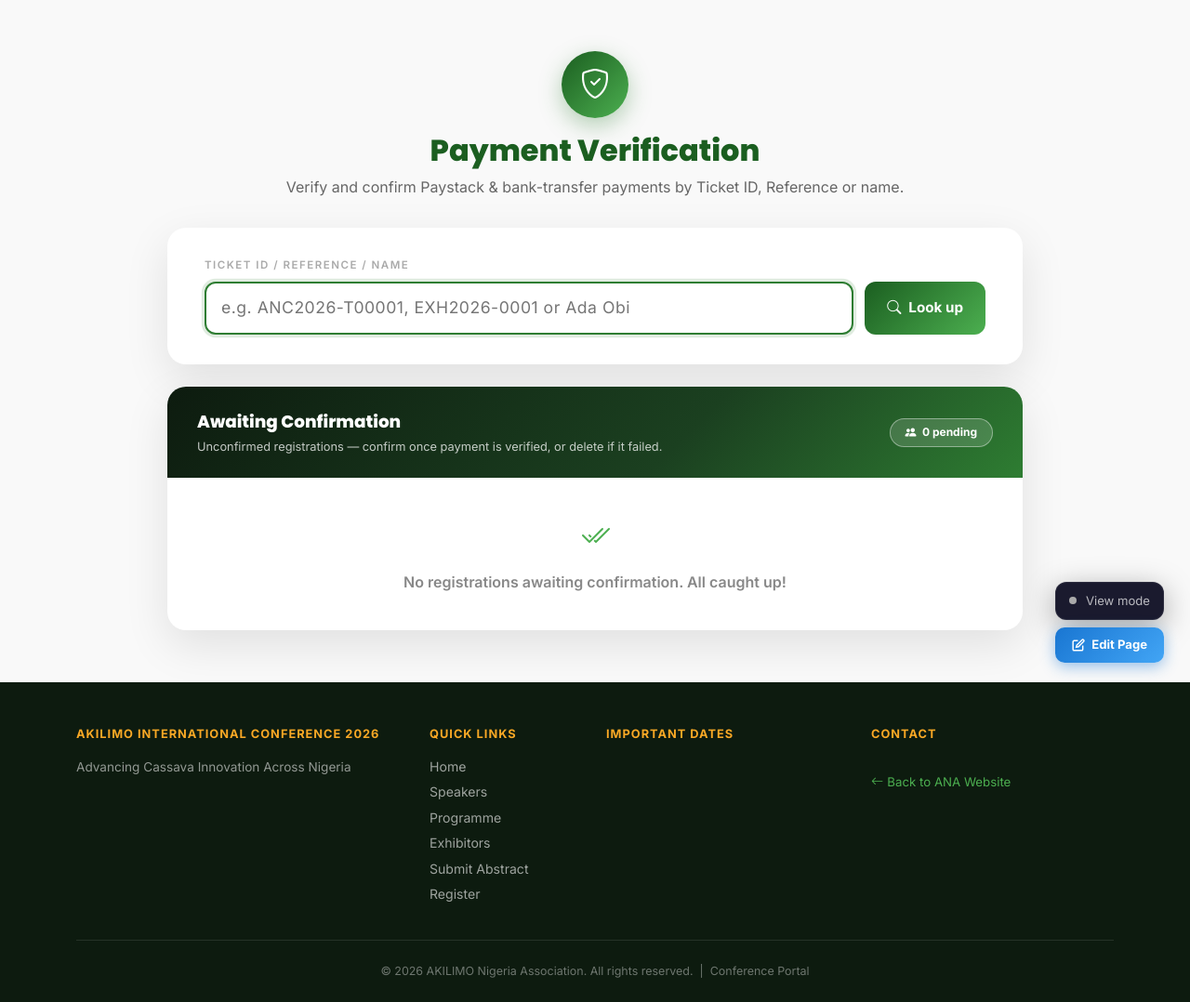
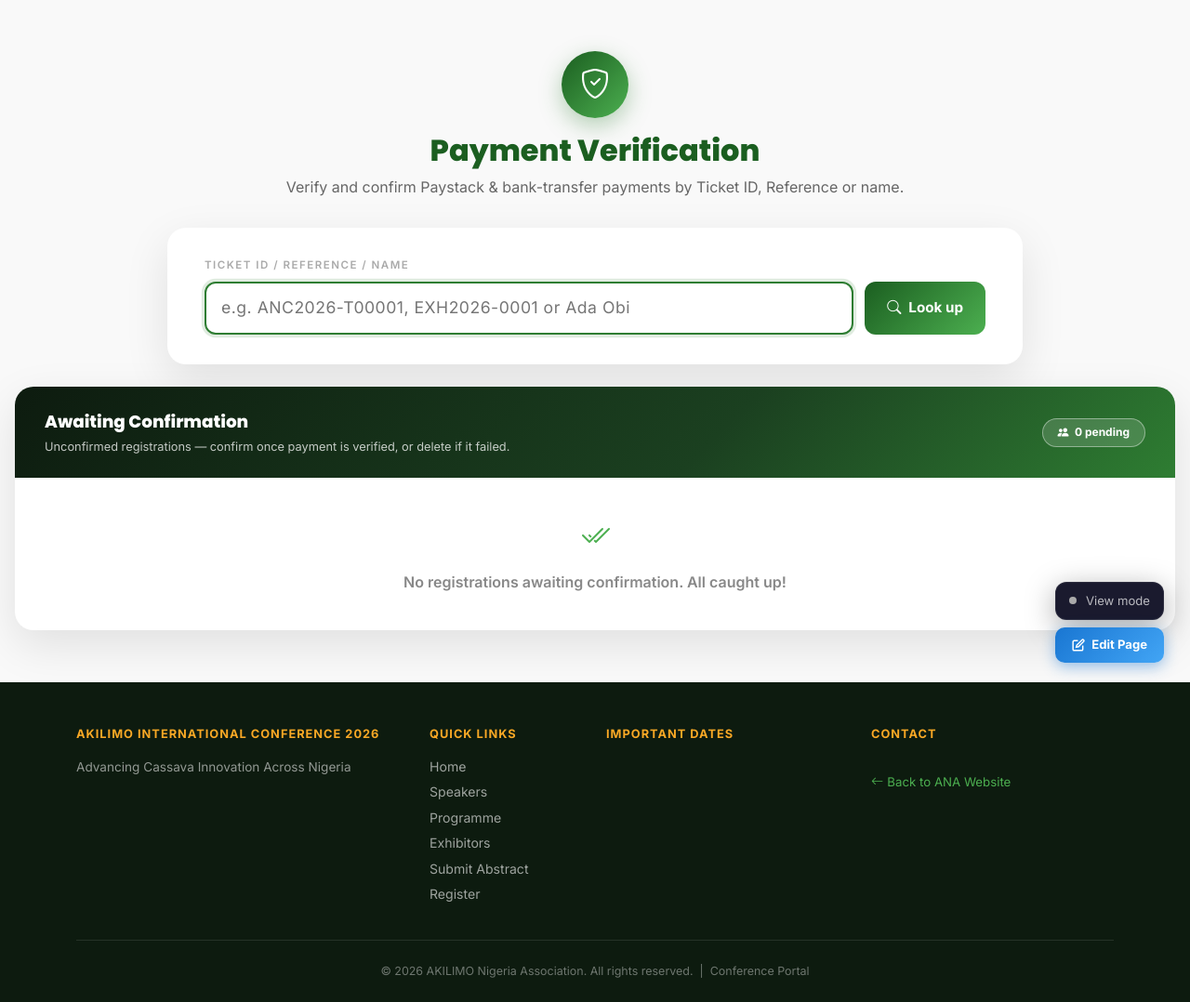
Before and after one commit to ojsys/ana_pro, a Django app: page /conference/payment/verification/ in a window 1280 px wide. Shown: the part 59-1137 px from the top of the page at 93% size. Run offline with Django 5.2, Linux system fonts and the light colour scheme; the visitor is signed in with stand-in values (Sample User, id 1); data that the repository does not hold is empty; some libraries are stand-ins or nearby versions.

Commit message:
Widen table sections on payment verification page
Let the Awaiting Confirmation and name-match tables use up to 1320px so
all columns fit on laptop screens; forms and the record card stay 920px.

Co-Authored-By: Claude Opus 5.5 <noreply@anthropic.com>

```diff
--- a/templates/conference/payment_verification.html
+++ b/templates/conference/payment_verification.html
@@ -3,7 +3,9 @@
 {% block title %}Payment Verification — {{ conference.name }}{% endblock %}
 
 {% block extra_css %}
-.pv-wrap { max-width:920px;width:100%;margin:0 auto; }
+.pv-wrap { max-width:1320px;width:100%;margin:0 auto; }
+/* Forms and the record card stay readable-width; .pv-wide tables use the full width. */
+.pv-wrap > *:not(.pv-wide) { max-width:920px;margin-left:auto;margin-right:auto; }
 .pv-table { width:100%;border-collapse:collapse;font-size:0.86rem; }
 .pv-table thead th { text-align:left;font-size:0.68rem;text-transform:uppercase;letter-spacing:1px;color:#999;font-weight:700;padding:0.9rem 1rem;border-bottom:2px solid #eee;background:#fafafa;white-space:nowrap; }
 .pv-table tbody td { padding:0.85rem 1rem;border-bottom:1px solid #f0f0f0;color:#333;vertical-align:middle; }
@@ -115,7 +117,7 @@
     {% endif %}
 
     {% if name_matches %}
-    <div class="pv-card" style="margin-bottom:1.5rem;">
+    <div class="pv-card pv-wide" style="margin-bottom:1.5rem;">
       <div class="pv-header" style="padding:1.5rem 2rem;">
         <div style="font-family:'Poppins',sans-serif;font-weight:800;font-size:1.15rem;">{{ name_matches|length }} matches for "{{ query }}"</div>
         <div style="font-size:0.8rem;opacity:0.75;margin-top:0.2rem;">Select the right person to view and confirm their payment.</div>
@@ -259,7 +261,7 @@
     {% endif %}
 
     {# ── Registrations awaiting confirmation ──────────────────────────────── #}
-    <div class="pv-card" style="margin-top:1.5rem;">
+    <div class="pv-card pv-wide" style="margin-top:1.5rem;">
       <div class="pv-header" style="padding:1.5rem 2rem;">
         <div style="display:flex;justify-content:space-between;align-items:center;gap:1rem;flex-wrap:wrap;">
           <div>
```
